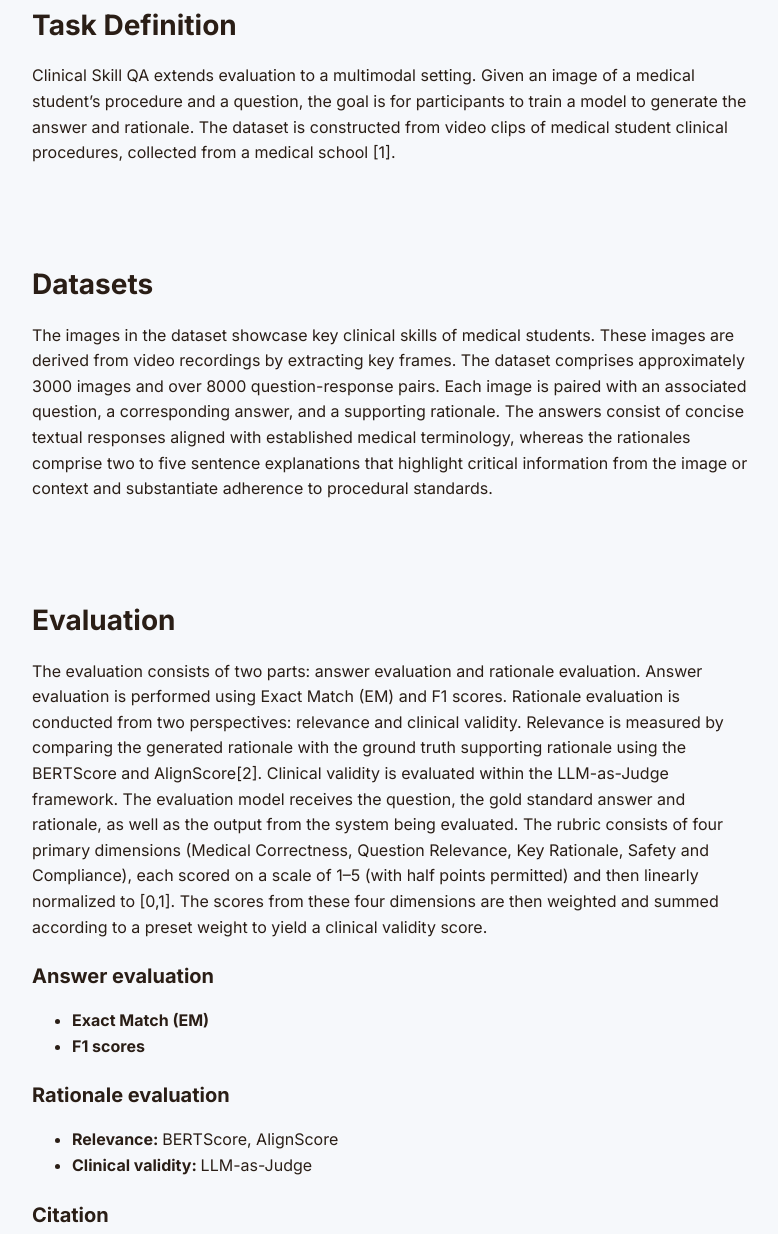
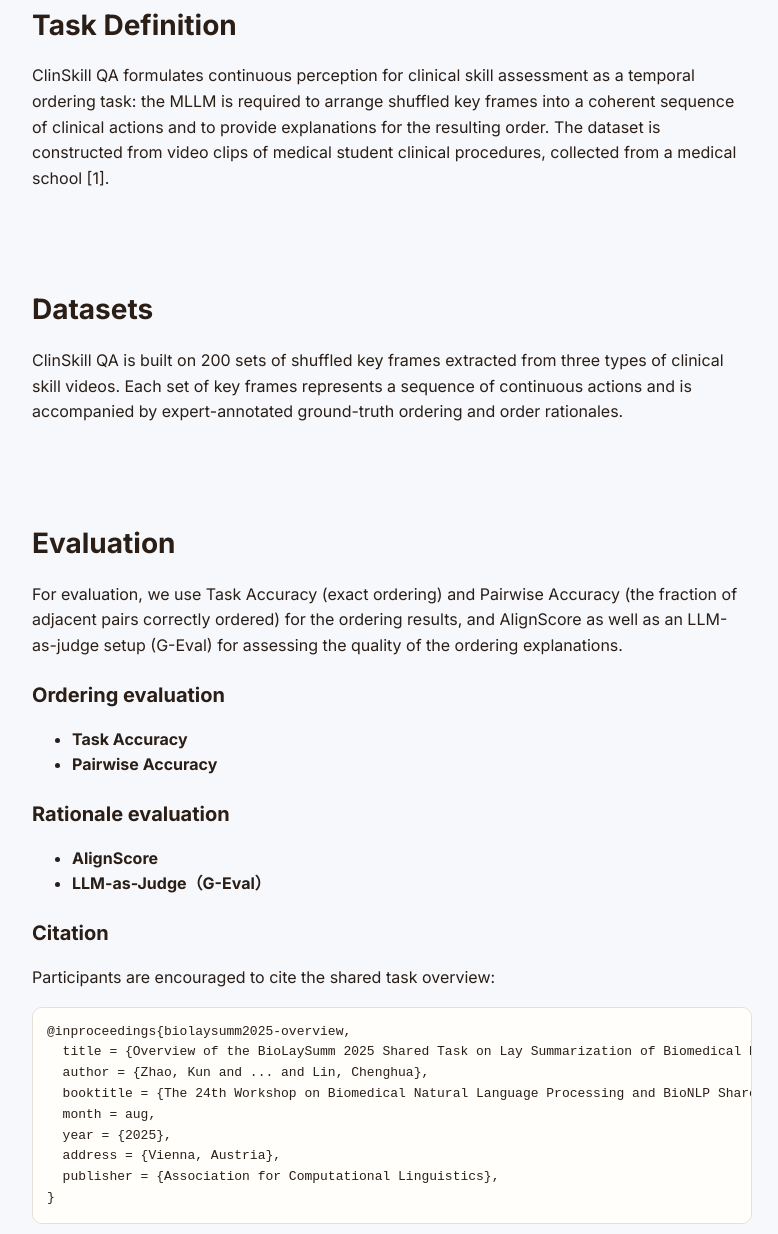
Before and after one commit to WHUNextGen/ClinicalskillQA, a plain HTML site: page index.html in a window 1280 px wide. Shown: the part 1543-2777 px from the top of the page, without its empty margins (248-1026 px from the left). Drawn offline with Linux system fonts and the light colour scheme.

Commit message:
Update webpage text

```diff
--- a/index.html
+++ b/index.html
@@ -72,31 +72,31 @@
   <section class="section content-narrow" id="tasks">
     <div class="container">
       <h3>Task Definition</h3>
-      <p>Clinical Skill QA extends evaluation to a multimodal setting. Given an image of a medical student’s procedure and a question, the goal is for participants to train a model to generate the answer and rationale. The dataset is constructed from video clips of medical student clinical procedures, collected from a medical school [1]. </p>
+      <p>ClinSkill QA formulates continuous perception for clinical skill assessment as a temporal ordering task: the MLLM is required to arrange shuffled key frames into a coherent sequence of clinical actions and to provide explanations for the resulting order.  The dataset is constructed from video clips of medical student clinical procedures, collected from a medical school [1]. </p>
     </div>
   </section>
 
   <section class="section content-narrow" id="datasets">
     <div class="container">
       <h3>Datasets</h3>
-      <p>The images in the dataset showcase key clinical skills of medical students. These images are derived from video recordings by extracting key frames. The dataset comprises approximately 3000 images and over 8000 question-response pairs. Each image is paired with an associated question, a corresponding answer, and a supporting rationale. The answers consist of concise textual responses aligned with established medical terminology, whereas the rationales comprise two to five sentence explanations that highlight critical information from the image or context and substantiate adherence to procedural standards. </p>
+      <p>ClinSkill QA is built on 200 sets of shuffled key frames extracted from three types of clinical skill videos. Each set of key frames represents a sequence of continuous actions and is accompanied by expert-annotated ground-truth ordering and order rationales. </p>
     </div>
   </section>
 
   <section class="section content-narrow" id="evaluation">
     <div class="container">
       <h3>Evaluation</h3>
-      <p>The evaluation consists of two parts: answer evaluation and rationale evaluation. Answer evaluation is performed using Exact Match (EM) and F1 scores. Rationale evaluation is conducted from two perspectives: relevance and clinical validity. Relevance is measured by comparing the generated rationale with the ground truth supporting rationale using the BERTScore and AlignScore[2]. Clinical validity is evaluated within the LLM-as-Judge framework. The evaluation model receives the question, the gold standard answer and rationale, as well as the output from the system being evaluated. The rubric consists of four primary dimensions (Medical Correctness, Question Relevance, Key Rationale, Safety and Compliance), each scored on a scale of 1–5 (with half points permitted) and then linearly normalized to [0,1]. The scores from these four dimensions are then weighted and summed according to a preset weight to yield a clinical validity score.</p>
-      <h4>Answer evaluation</h4>
+      <p>For evaluation, we use Task Accuracy (exact ordering) and Pairwise Accuracy (the fraction of adjacent pairs correctly ordered) for the ordering results, and AlignScore as well as an LLM-as-judge setup (G-Eval) for assessing the quality of the ordering explanations.</p>
+      <h4>Ordering evaluation</h4>
       <ul>
-        <li><strong>Exact Match (EM)</strong></li>
-        <li><strong>F1 scores</strong> </li>
+        <li><strong>Task Accuracy</strong></li>
+        <li><strong>Pairwise Accuracy</strong> </li>
 
       </ul>
       <h4>Rationale evaluation</h4>
       <ul>
-        <li><strong>Relevance: </strong>BERTScore, AlignScore</li>
-        <li><strong>Clinical validity: </strong>LLM-as-Judge</li>
+        <li><strong>AlignScore </strong></li>
+        <li><strong>LLM-as-Judge（G-Eval） </strong></li>
 
       </ul>
 
```
